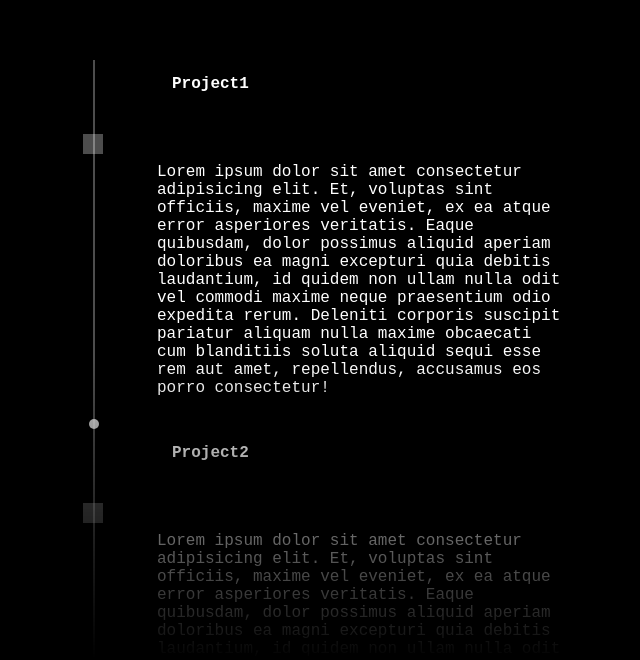
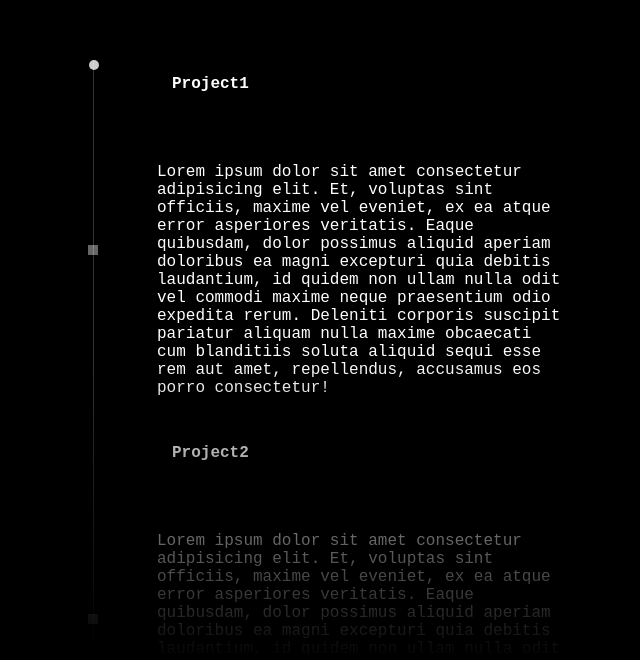
Before and after one commit to mintxdp/mintxdp.github.io, a plain HTML site: page index.html in a window 1280 px wide. Shown: the part 140-800 px from the top of the page, without its empty margins (291-931 px from the left). Drawn offline with nearby package versions, Linux system fonts and the light colour scheme.

Commit message:
new changes

```diff
--- a/index.html
+++ b/index.html
@@ -27,8 +27,8 @@
              </div>
              <div class="project1 projects" id="project">
 
-                <div class="project_detail">
-                    <div class="tracker">
+                <div class="project_detail project_detail1">
+                    <div class="tracker tracker1">
                           <div class="circle circle1"></div>
                           <div class="line1 line11"></div>
                           <div class="square square1"></div>
--- a/script.js
+++ b/script.js
@@ -79,68 +79,21 @@ function Generate(){
 }
 
 
+// Animation :
 
-// Animation
+    gsap.registerPlugin(ScrollTrigger)
 
-// let projects = document.getElementsByClassName('projects')
-// let content = document.getElementsByClassName('content')
-// let circle = document.getElementsByClassName('.circle')
+const project = document.querySelector('.project1')
+console.log((project.clientWidth))
+let square_width = 10
 
-// console.log(projects[0])
-// console.log(content[0])
+let percent = (10/100 * project.clientWidth)
+console.log(percent)
 
-// window.addEventListener('scroll',function(){
-
-// })
+let scalePercent = 18/100 * project.clientWidth /10
+console.log(scalePercent)
 
 
-// document.addEventListener("DOMContentLoaded", (event) => {
-    gsap.registerPlugin(ScrollTrigger)
-// })
-const items = document.querySelectorAll('.content')
-let oh = document.getElementsByClassName('content')
-console.log(oh[0].getBoundingClientRect())
-
-// items.forEach(item => {
-//     gsap.to(item,
-//         {
-//             scrollTrigger : {
-//                 trigger : item,
-//                 scroller : '.project',
-//                 start : "top 300",
-//                 end : "top 150px",
-//                 scrub : true,
-//                 markers : true
-//             },
-//             x : 50,
-//             // duration : 1,
-//             // ease : "power2.out"
-//         }
-//     )
-// })
-
-
-
-// items.forEach(item => {
-//     gsap.to(item,{
-//         scrollTrigger : {
-//             trigger : item,
-//             scroller : '.project',
-//             start : "bottom 150px",
-//             end : "bottom 50px",
-//             scrub : false,
-//             markers : {
-//                 startColor : "yellow",
-//                 endColor : "blue",
-//                 fontSize : "12px",
-//                 indent : 20
-//             }
-//         },
-//         x : 0,
-//         duration : 1,
-//         ease : "power2.out"
-//     })
-// })
 let tl =gsap.timeline({
     scrollTrigger : {
         scroller : '.project',
@@ -152,8 +105,9 @@ let tl =gsap.timeline({
 }
 )
 
-tl.to('.project_content1',{  x : 50})
-.to('.square1',{scale:3},0)
+tl.to('.project_content1',{  x : percent})
+.to('.square1',{scale:scalePercent},0)
+.to('.tracker1',{x:percent/2},0)
 
 let tl2 =gsap.timeline({
     scrollTrigger : {
--- a/style.css
+++ b/style.css
@@ -87,26 +87,26 @@ body{
 .line1{
     position: absolute;
     left: 50%;
- width: 2px;
+ width: 1px;
   height:calc(50%);
 background-color:white;
-opacity: 0.3;
+opacity: 0.2;
 /* border: solid black 1px; */
 z-index:50;
 /* background:linear-gradient(white,black); */
 }
 .square{
-left: calc(50% - 10px);
-width: 20px;
-height: 20px;
+left: calc(50% - 5px);
+width: 10px;
+height: 10px;
 background-color: white;
 /* background: radial-gradient(circle,black,white); */
 /* background:linear-gradient(white,transparent); */
-top:calc(20% );
+top:50%;
 position: absolute;
 /* border: solid black 0.3px ; */
 z-index:100;
-opacity: 0.3;
+opacity: 0.4;
 /* transform: scaleX(200%); */
 
 }
@@ -115,7 +115,7 @@ opacity: 0.3;
     height: 10px;
     left: calc(50% - 4px);
     background-color: white;
-    bottom: 0%;
+    top: 0%;
     position:absolute;
     border-radius: 50%;
     opacity: 0.8;
@@ -125,12 +125,12 @@ opacity: 0.3;
 position:absolute;
 left: 50%;
 bottom: 0%;
-width: 2px;
+width: 1px;
 height:calc(50% );
 background-color: white;
 /* border: solid black 1px; */
 z-index: 50;
-opacity: 0.3;
+opacity: 0.2;
 /* background: linear-gradient(black,white); */
 }
 
```
